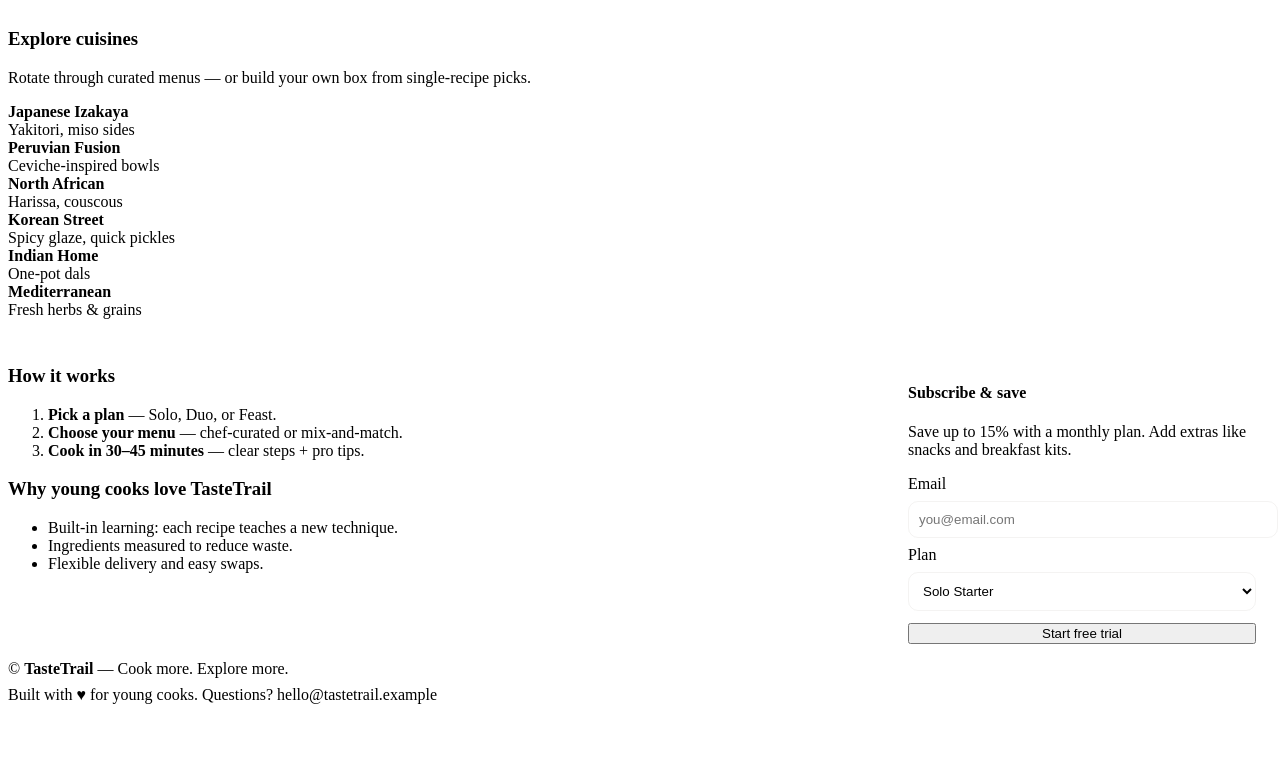
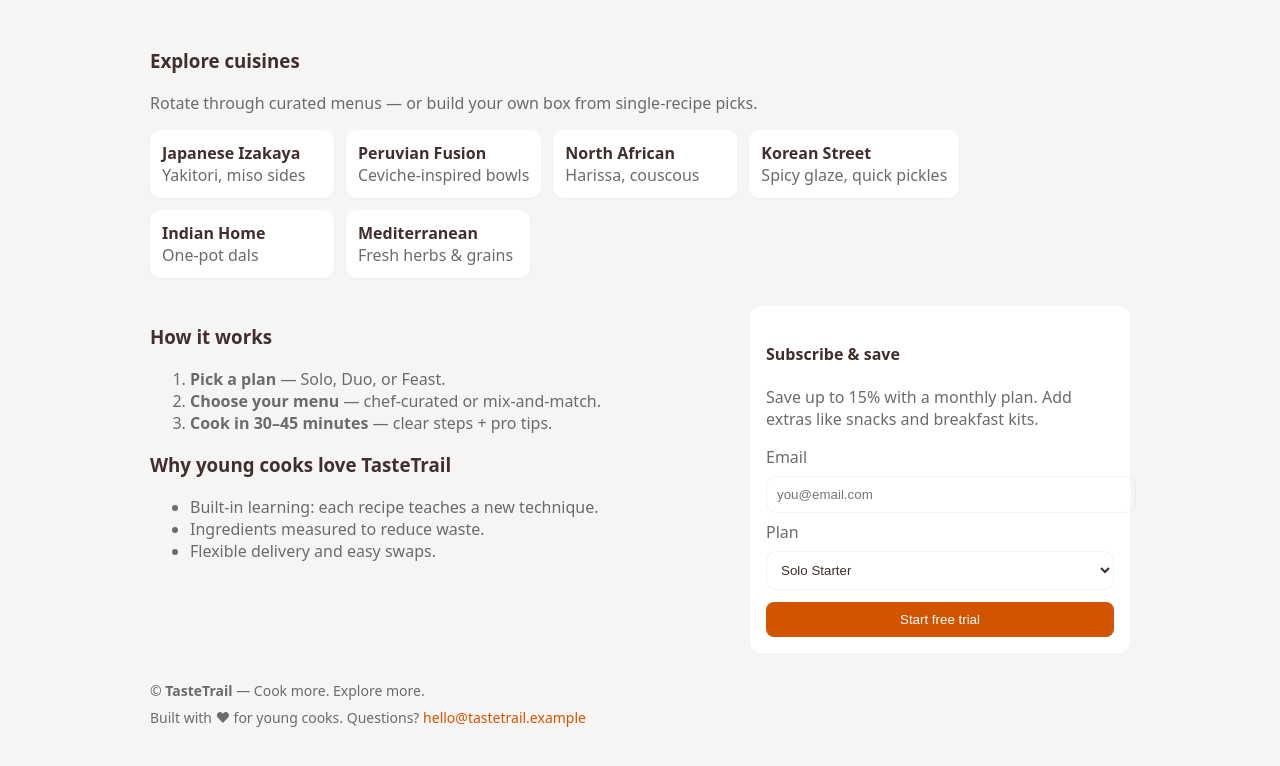
Before and after one commit to ricardsliepasample/tastetrail.github.io, a plain HTML site: page index.html in a window 1280 px wide. Drawn offline with Linux system fonts and the light colour scheme.

Commit message:
Refactor index.html to improve structure and styling

```diff
--- a/index.html
+++ b/index.html
@@ -1,6 +1,27 @@
 <!doctype html>
-</main>
-
+<html lang="en">
+<head>
+  <meta charset="utf-8" />
+  <meta name="viewport" content="width=device-width,initial-scale=1" />
+  <title>TasteTrail — Cook more. Explore more.</title>
+  <style>
+    :root {
+      --card: #fff;
+      --muted: #6b6b6b;
+      --accent: #d35400;
+    }
+    body { font-family: system-ui, -apple-system, "Segoe UI", Roboto, "Helvetica Neue", Arial; margin:0; padding:20px; background:#f6f5f4; color:#402f2c; }
+    .sub { color:var(--muted); }
+    .cuisines { display:flex; flex-wrap:wrap; gap:12px; margin-top:8px; }
+    .cuisine { background:var(--card); padding:12px;border-radius:10px; min-width:160px; box-shadow:0 1px 2px rgba(0,0,0,0.04); }
+    .btn.primary { background:var(--accent); color:#fff; border:none; padding:10px 12px; border-radius:8px; cursor:pointer; }
+    footer { margin-top:28px; color:var(--muted); font-size:14px; }
+    main { max-width:980px; margin:0 auto; }
+  </style>
+</head>
+<body>
+  <main>
+    <!-- Page header / hero could be here -->
 
     <section style="margin-top:28px" id="explore">
       <h3>Explore cuisines</h3>
@@ -11,10 +32,9 @@
         <div class="cuisine"><strong>North African</strong><div class="sub">Harissa, couscous</div></div>
         <div class="cuisine"><strong>Korean Street</strong><div class="sub">Spicy glaze, quick pickles</div></div>
         <div class="cuisine"><strong>Indian Home</strong><div class="sub">One-pot dals</div></div>
-<div class="cuisine"><strong>Mediterranean</strong><div class="sub">Fresh herbs & grains</div></div>
+        <div class="cuisine"><strong>Mediterranean</strong><div class="sub">Fresh herbs &amp; grains</div></div>
       </div>
     </section>
-
 
     <section style="margin-top:28px;display:grid;grid-template-columns:1fr 380px;gap:20px;align-items:start">
       <div>
@@ -25,7 +45,6 @@
           <li><strong>Cook in 30–45 minutes</strong> — clear steps + pro tips.</li>
         </ol>
 
-
         <h3 style="margin-top:18px">Why young cooks love TasteTrail</h3>
         <ul class="sub">
           <li>Built-in learning: each recipe teaches a new technique.</li>
@@ -34,13 +53,14 @@
         </ul>
       </div>
 
+      <aside style="background:var(--card);padding:16px;border-radius:12px">
+        <h4>Subscribe &amp; save</h4>
+        <p class="sub">Save up to 15% with a monthly plan. Add extras like snacks and breakfast kits.</p>
+        <form id="signup" onsubmit="signup(event)" aria-label="Signup form">
+          <label for="email" class="sub">Email</label>
+          <input id="email" name="email" type="email" placeholder="you@email.com" required
+                 style="width:100%;padding:10px;border-radius:10px;border:1px solid rgba(64,51,44,0.06);margin-top:8px;background:transparent" />
 
-<aside style="background:var(--card);padding:16px;border-radius:12px">
-<h4>Subscribe & save</h4>
-<p class="sub">Save up to 15% with a monthly plan. Add extras like snacks and breakfast kits.</p>
-<form id="signup" onsubmit="event.preventDefault(); signup();" aria-label="Signup form">
-<label for="email" class="sub">Email</label>
-<input id="email" name="email" type="email" placeholder="you@email.com" required style="width:100%;padding:10px;border-radius:10px;border:1px solid rgba(64,51,44,0.06);margin-top:8px;background:transparent;color:inherit">
           <label for="plan" class="sub" style="margin-top:8px;display:block">Plan</label>
           <select id="plan" name="plan" style="width:100%;padding:10px;border-radius:10px;margin-top:8px;background:transparent;color:inherit;border:1px solid rgba(64,51,44,0.06)">
             <option>Solo Starter</option>
@@ -52,23 +72,36 @@
       </aside>
     </section>
 
-
     <footer>
       <div>© <strong>TasteTrail</strong> — Cook more. Explore more.</div>
-<div style="margin-top:8px;color:var(--muted)">Built with ♥ for young cooks. Questions? <a href="#" style="color:var(--accent);text-decoration:none">hello@tastetrail.example</a></div>
+      <div style="margin-top:8px;color:var(--muted)">Built with ♥ for young cooks. Questions? <a href="mailto:hello@tastetrail.example" style="color:var(--accent);text-decoration:none">hello@tastetrail.example</a></div>
     </footer>
-</div>
-
+  </main>
 
   <script>
-function openSignup(){document.getElementById('signup').scrollIntoView({behavior:'smooth'});document.getElementById('email').focus();}
-function signup(){
-const email = document.getElementById('email').value;
-const plan = document.getElementById('plan').value;
+    function openSignup(){
+      var form = document.getElementById('signup');
+      var email = document.getElementById('email');
+      if(form && typeof form.scrollIntoView === 'function'){
+        form.scrollIntoView({behavior:'smooth'});
+      }
+      if(email && typeof email.focus === 'function'){
+        email.focus();
+      }
+    }
+
+    function signup(e){
+      if (e && typeof e.preventDefault === 'function') e.preventDefault();
+      var emailEl = document.getElementById('email');
+      var planEl = document.getElementById('plan');
+      if(!emailEl) return alert('Email input not found on the page.');
+      var email = emailEl.value.trim();
+      var plan = planEl ? planEl.value : '';
       if(!email) return alert('Please enter your email');
       // placeholder: in a real app you'd send to the server
       alert('Thanks! ' + email + '\nYou chose: ' + plan + '\n(Trial redemption simulated)');
-document.getElementById('signup').reset();
+      var form = document.getElementById('signup');
+      if(form && typeof form.reset === 'function') form.reset();
     }
   </script>
 </body>
```
Lines whose indentation alone changed are shown as unchanged.
